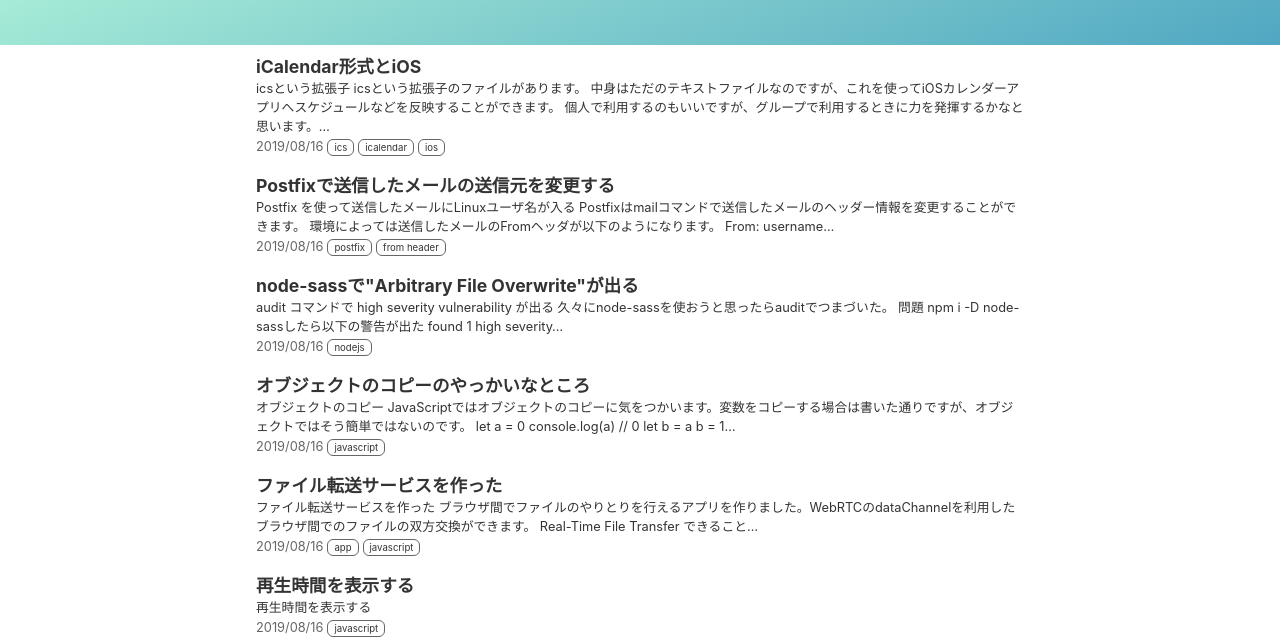
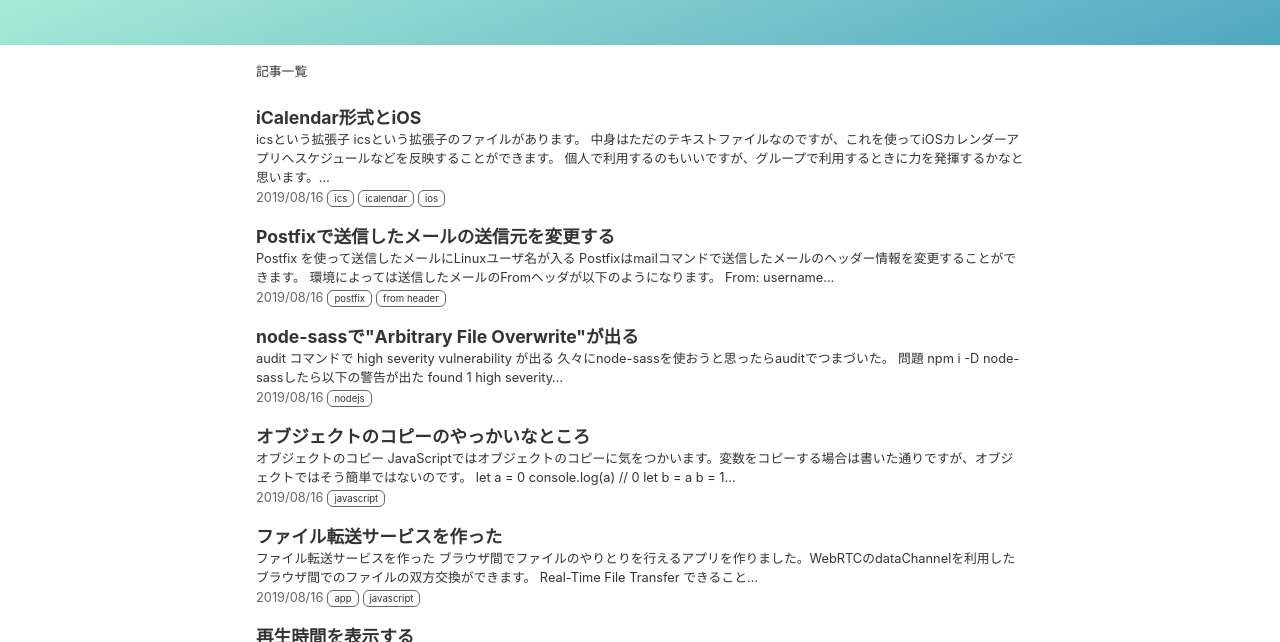
Before and after one commit to ryo4004/zatsuzen-blog_old, a Gatsby site: page / in a window 1280 px wide. Shown: the part 95-737 px from the top of the page. Built offline with nearby package versions, Linux system fonts and the light colour scheme; Gatsby itself is replaced by a stand-in of ours.

Commit message:
Update index.js

```diff
--- a/src/pages/index.js
+++ b/src/pages/index.js
@@ -18,7 +18,9 @@ class BlogIndex extends React.Component {
       <Layout location={this.props.location} title={siteTitle} subtitle={subTitle}>
         <SEO title="Home" />
         <div className='index'>
-          {posts.map(({ node }) => {
+          <h2>記事一覧</h2>
+          {
+            posts.map(({ node }) => {
               const title = node.frontmatter.title || node.fields.slug
               return (
                 <article key={node.fields.slug} className='each-post'>
@@ -32,7 +34,8 @@ class BlogIndex extends React.Component {
                   </Link>
                 </article>
               )
-          })}
+            })
+          }
           <Bio />
         </div>
       </Layout>
--- a/src/pages/index.scss
+++ b/src/pages/index.scss
@@ -1,4 +1,10 @@
 .index {
+
+  h2 {
+    font-size: .8rem;
+    margin: 16px;
+  }
+
   .each-post {
     a {
       display: block;
```
Lines whose indentation alone changed are shown as unchanged.
